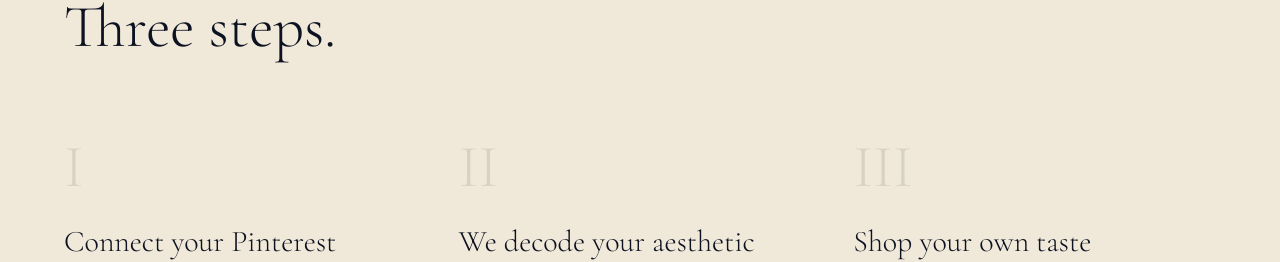
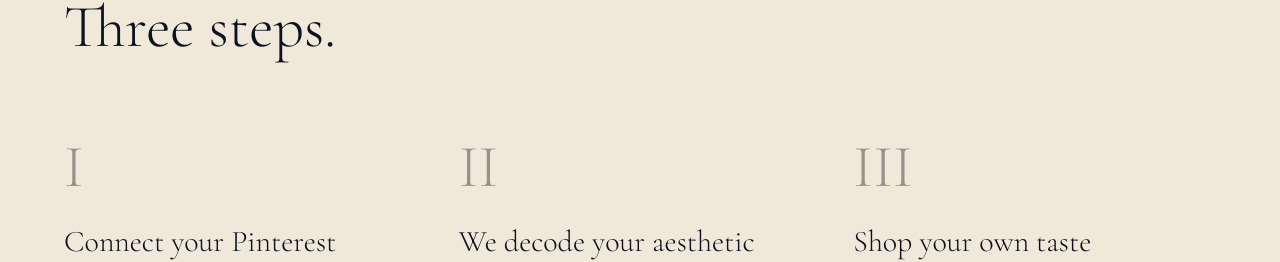
Before and after one commit to 2028sumans/vitrine, a Next.js app: page / in a window 1280 px wide. Shown: the part 945-1207 px from the top of the page. Built offline with nearby package versions, Linux system fonts and the light colour scheme.

Commit message:
Roman numerals in navy on cream sections

```diff
--- a/app/page.tsx
+++ b/app/page.tsx
@@ -208,7 +208,7 @@ export default function HomePage() {
             <div className="grid grid-cols-1 sm:grid-cols-3 gap-12 sm:gap-8">
               {steps.map((step) => (
                 <div key={step.num}>
-                  <p className="font-display font-light text-6xl text-navy/10 mb-6 leading-none select-none">
+                  <p className="font-display font-light text-6xl text-navy/40 mb-6 leading-none select-none">
                     {step.num}
                   </p>
                   <h3 className="font-display font-light text-3xl text-navy mb-3 leading-snug">
```
